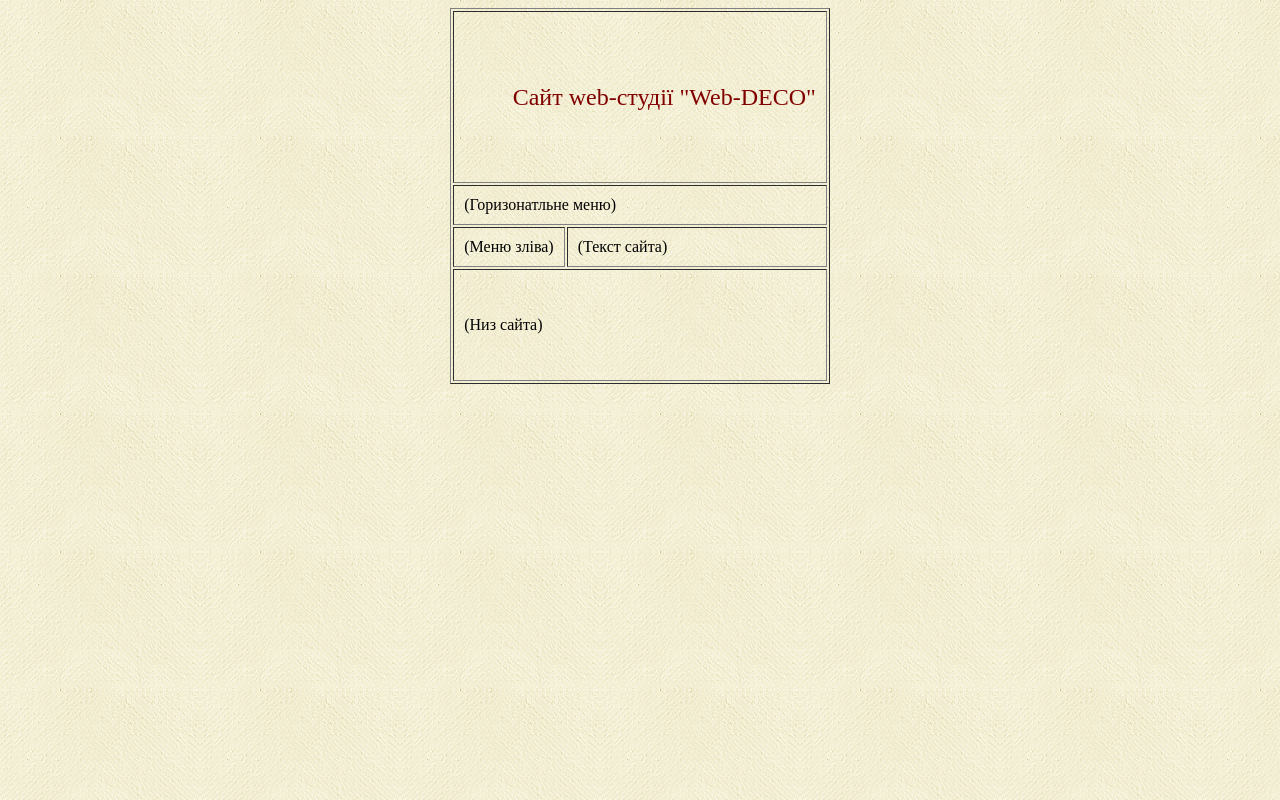
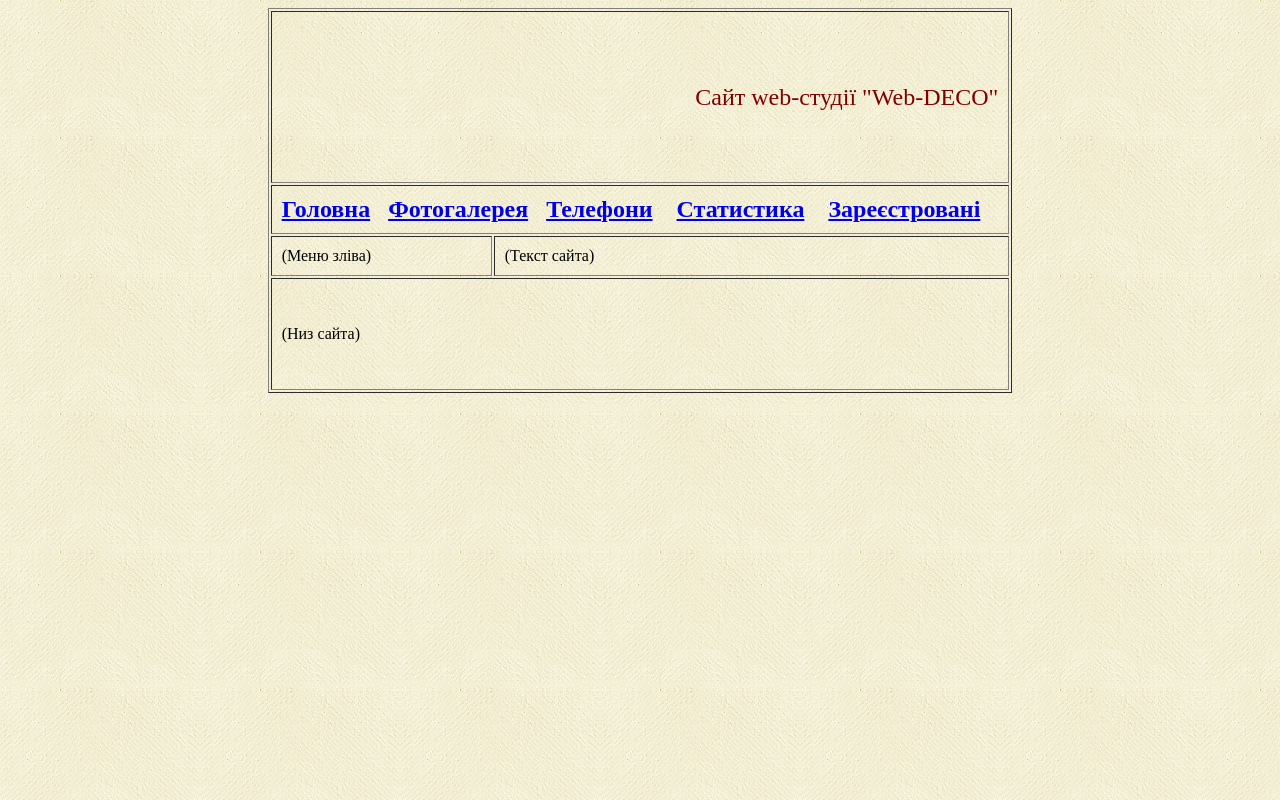
Before and after one commit to agarodnaya/agarodnaya.github.io, a plain HTML site: page index.html in a window 1280 px wide. Drawn offline with Linux system fonts and the light colour scheme.

Commit message:
06 - Горизонтальне меню

```diff
--- a/index.html
+++ b/index.html
@@ -13,7 +13,16 @@
             </td>
         </tr>
         <tr>
-            <td colspan="2">(Горизонатльне меню)</td>
+            <td colspan="2">
+                <font size="5"><b>
+                    <a href="#">Головна</a>&nbsp;&nbsp;
+                    <a href="#">Фотогалерея</a>&nbsp;&nbsp;
+                    <a href="#">Телефони</a>&nbsp; &nbsp;
+                    <a href="#">Статистика</a>&nbsp; &nbsp;
+                    <a href="#">Зареєстровані</a>&nbsp; &nbsp;
+                    </b>
+                </font>
+            </td>
         </tr>
         <tr>
             <td width="30%" valign="top">(Меню зліва)</td>
```
